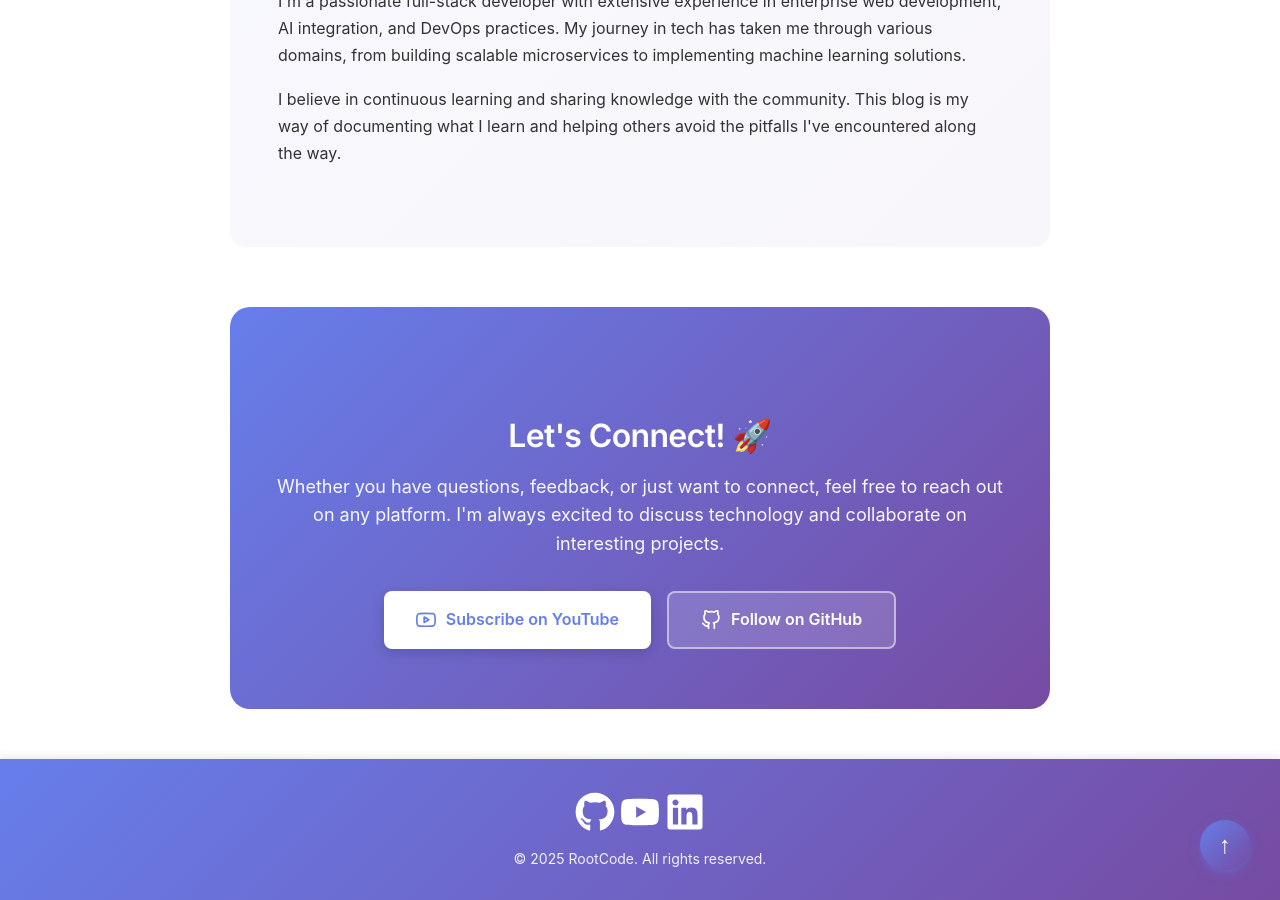
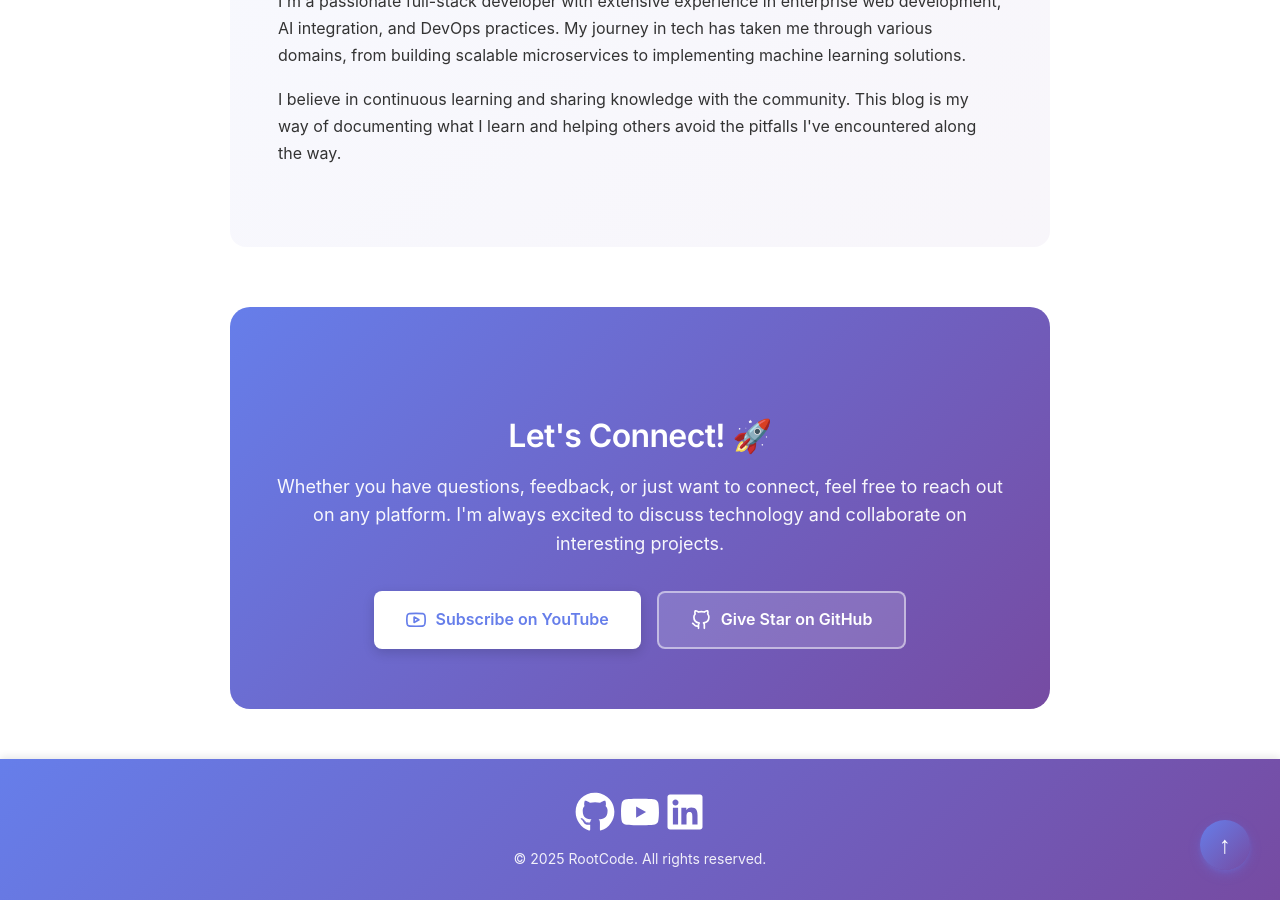
Before and after one commit to rajeshbhola/rootcode, a Jekyll site: the page built from _pages/about.md, in a window 1280 px wide and 900 px high, scrolled down 1691 px. Built offline with Jekyll 4.4.1, drawn with Linux system fonts in a browser that asks for light colours.

Commit message:
updated 4

```diff
--- a/_pages/about.md
+++ b/_pages/about.md
@@ -120,7 +120,7 @@ permalink: /about/
           <svg xmlns="http://www.w3.org/2000/svg" width="20" height="20" viewBox="0 0 24 24" fill="none" stroke="currentColor" stroke-width="2" stroke-linecap="round" stroke-linejoin="round">
             <path d="M9 19c-5 1.5-5-2.5-7-3m14 6v-3.87a3.37 3.37 0 0 0-.94-2.61c3.14-.35 6.44-1.54 6.44-7A5.44 5.44 0 0 0 20 4.77 5.07 5.07 0 0 0 19.91 1S18.73.65 16 2.48a13.38 13.38 0 0 0-7 0C6.27.65 5.09 1 5.09 1A5.07 5.07 0 0 0 5 4.77a5.44 5.44 0 0 0-1.5 3.78c0 5.42 3.3 6.61 6.44 7A3.37 3.37 0 0 0 9 18.13V22"></path>
           </svg>
-          Follow on GitHub
+          Give Star on GitHub
         </a>
       </div>
     </div>
```
